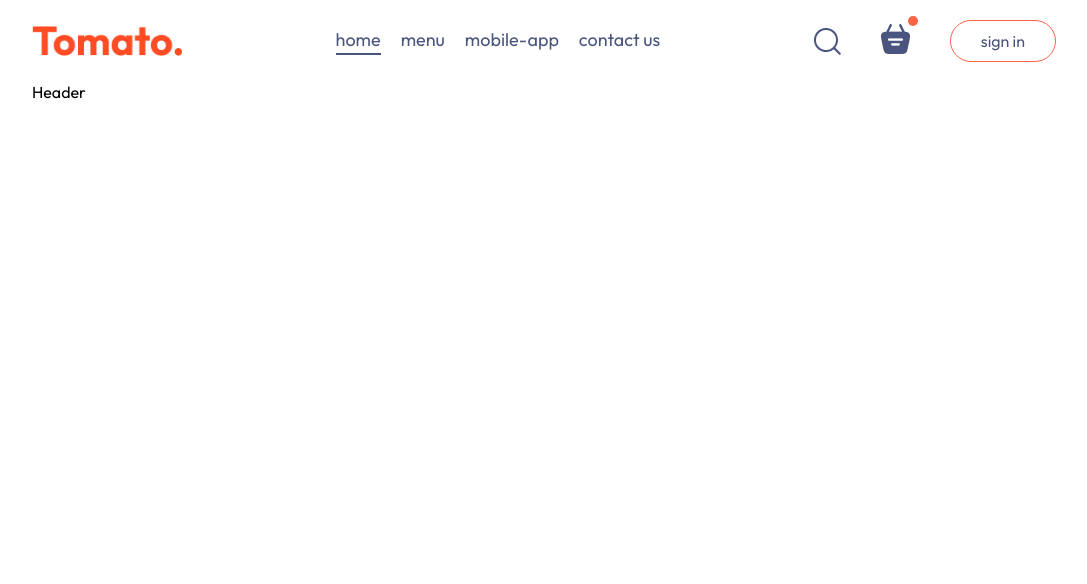
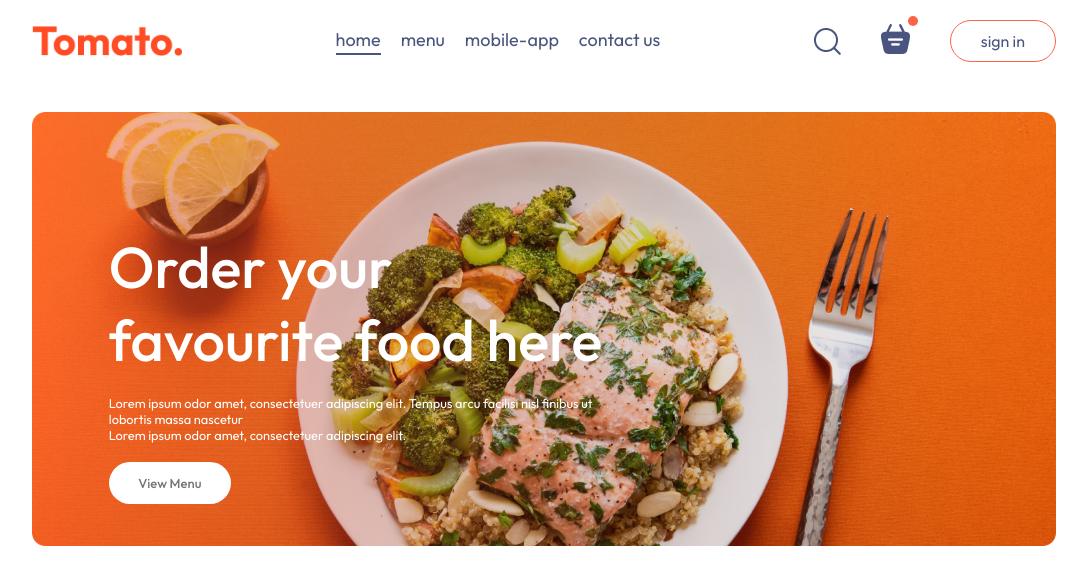
Before and after one commit to Nongkreem/Food-del, a React (Vite) app: page / in a window 1280 px wide. Shown: the top 584 px of the page, without its empty margins (96-1183 px from the left). Built offline with nearby package versions, Linux system fonts and the light colour scheme.

Commit message:
Create (Header)Section-Hero

```diff
--- a/src/components/Header/Header.css
+++ b/src/components/Header/Header.css
@@ -0,0 +1,47 @@
+.header {
+    height: 34vw;
+    margin: 30px auto;
+    background: url('../../../public/header_img.png') no-repeat;
+    background-size: contain;
+    position: relative;
+}
+.header-contents{
+    position: absolute;
+    display: flex;
+    flex-direction: column;
+    align-items: start;
+    gap: 1.5vw;
+    max-width: 50%;
+    bottom: 10%;
+    left: 6vw;;
+    animation: fadeIn 3s;
+}
+
+.header-contents h2{
+    font-weight: 500;
+    color: white;
+    font-size: max(4.5vw,22px);
+}
+/*หาก 4.5vw ให้ค่าที่มากกว่า 22px (เช่นในหน้าจอที่กว้างมาก), ขนาดฟอนต์จะเป็นไปตาม 4.5vw
+หาก 22px ให้ค่าที่มากกว่า 4.5vw (เช่นในหน้าจอที่แคบ), ขนาดฟอนต์จะเป็น 22px
+
+ตย.
+ในหน้าจอที่มีความกว้าง 800px:
+4.5vw = 800 * 0.045 = 36px (มากกว่า 22px → ใช้ 36px)
+ในหน้าจอที่มีความกว้าง 400px:
+4.5vw = 400 * 0.045 = 18px (น้อยกว่า 22px → ใช้ 22px)
+*/
+.header-contents p{
+    color: white;
+    font-size: 1vw;
+}
+.header-contents button{
+    border: none;
+    color: #747474;
+    font-weight: 500;
+    padding: 1vw 2.3vw;
+    background-color: white;
+    font-size: max(1vw,13px);
+    border-radius: 50px;
+
+}
--- a/src/components/Header/Header.jsx
+++ b/src/components/Header/Header.jsx
@@ -1,8 +1,18 @@
 import React from 'react'
+import './Header.css'
 
 const Header = () => {
   return (
-    <div>Header</div>
+    <div className='header'>
+      <div className="header-contents">
+        <h2>Order your favourite food here</h2>
+        <p>Lorem ipsum odor amet, consectetuer adipiscing elit. Tempus arcu facilisi nisl finibus ut lobortis massa nascetur
+          <br /> Lorem ipsum odor amet, consectetuer adipiscing elit.
+        </p>
+        <button>View Menu</button>
+
+      </div>
+    </div>
   )
 }
 
--- a/src/index.css
+++ b/src/index.css
@@ -17,3 +17,12 @@ a{
   width: 80%;
   margin: auto;
 }
+
+@keyframes fadeIn {
+  0%{
+    opacity: 0;
+  }
+  100%{
+    opacity: 1;
+  }
+}
```
Also changed, not shown: public/header_img copy.png (added).
